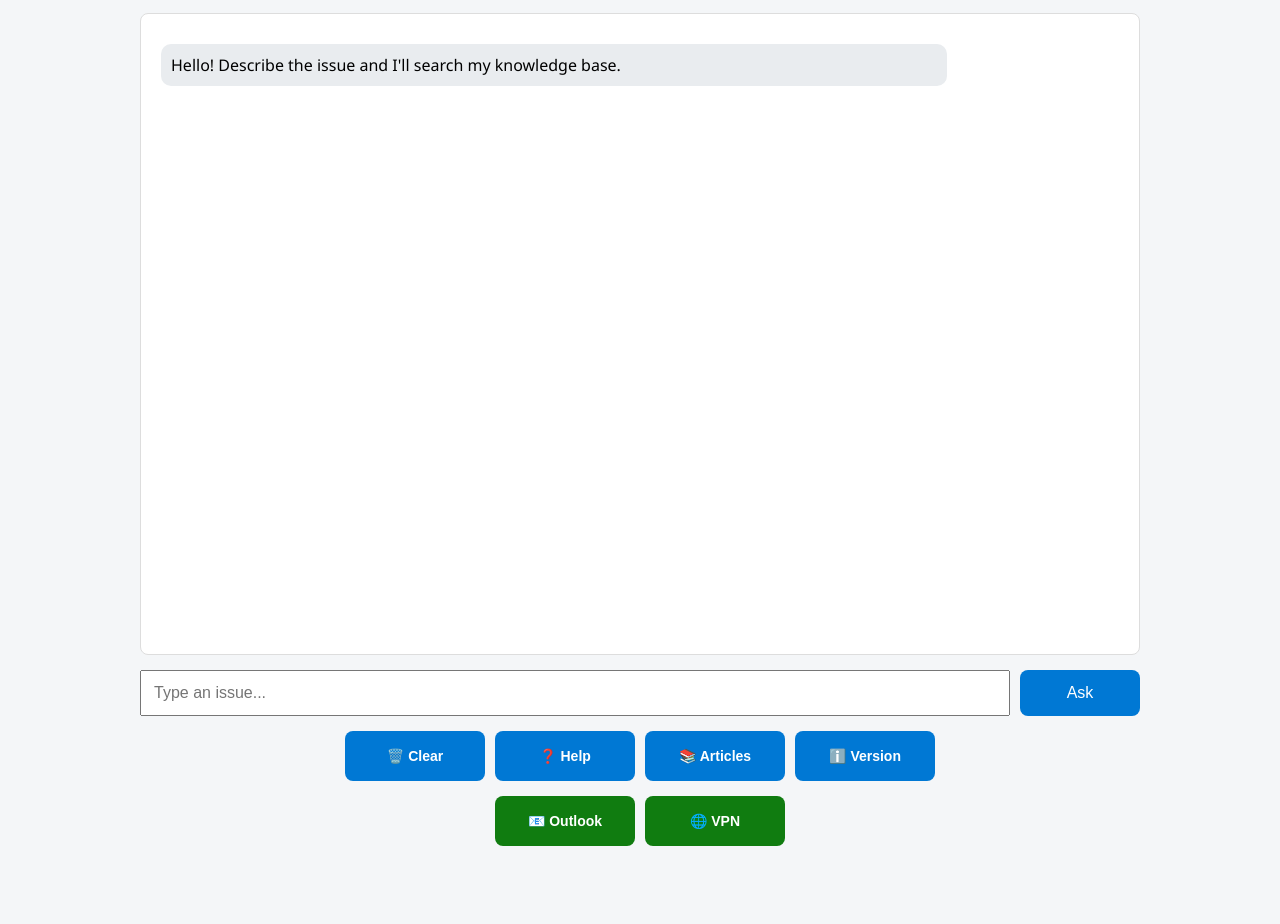
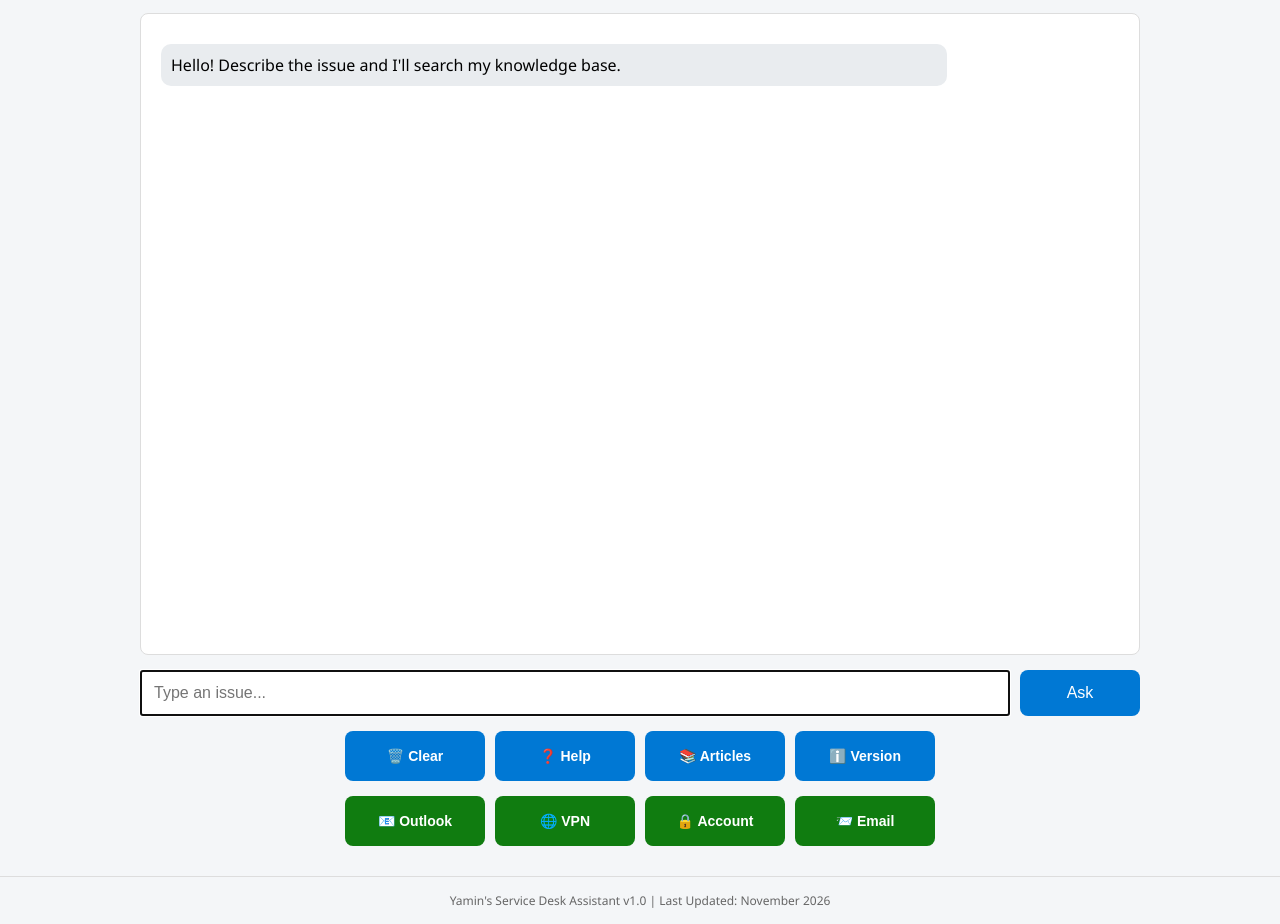
Before and after one commit to yamin772-cyber/yamins-servicedesk-bot, a plain HTML site: page index.html in a window 1280 px wide. Shown: the part 70-994 px from the top of the page. Before the commit the page ends 916 px from the top, so only its background shows below. Drawn offline with Linux system fonts and the light colour scheme.

Commit message:
Update index.html

```diff
--- a/index.html
+++ b/index.html
@@ -63,3 +63,26 @@
 
             <button onclick="quickIssue('vpn issue')">
                 🌐 VPN
+            </button>
+
+            <button onclick="quickIssue('locked account')">
+                🔒 Account
+            </button>
+
+            <button onclick="quickIssue('email issue')">
+                📨 Email
+            </button>
+
+        </div>
+
+    </div>
+
+    <div class="footer">
+        Yamin's Service Desk Assistant v1.0 | Last Updated: November 2026
+    </div>
+
+    <script src="app.js"></script>
+
+</body>
+
+</html>
```
